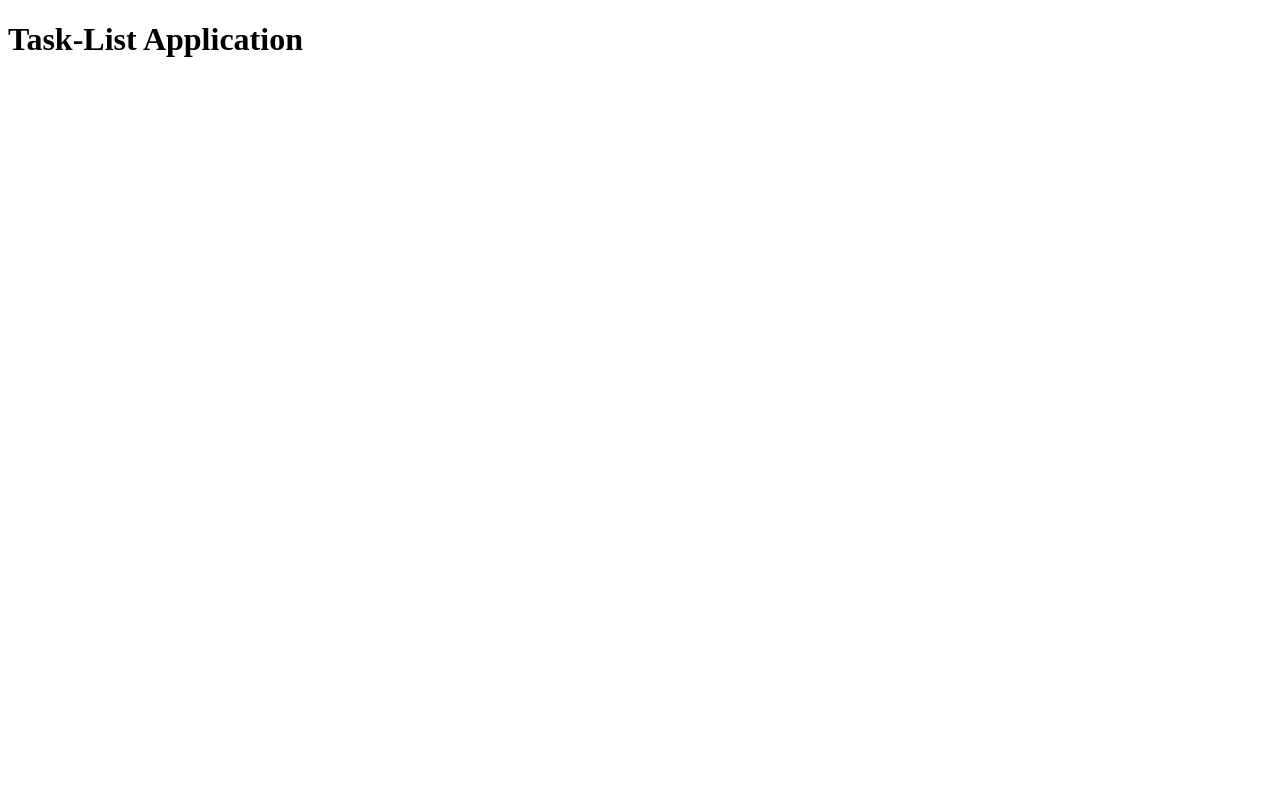
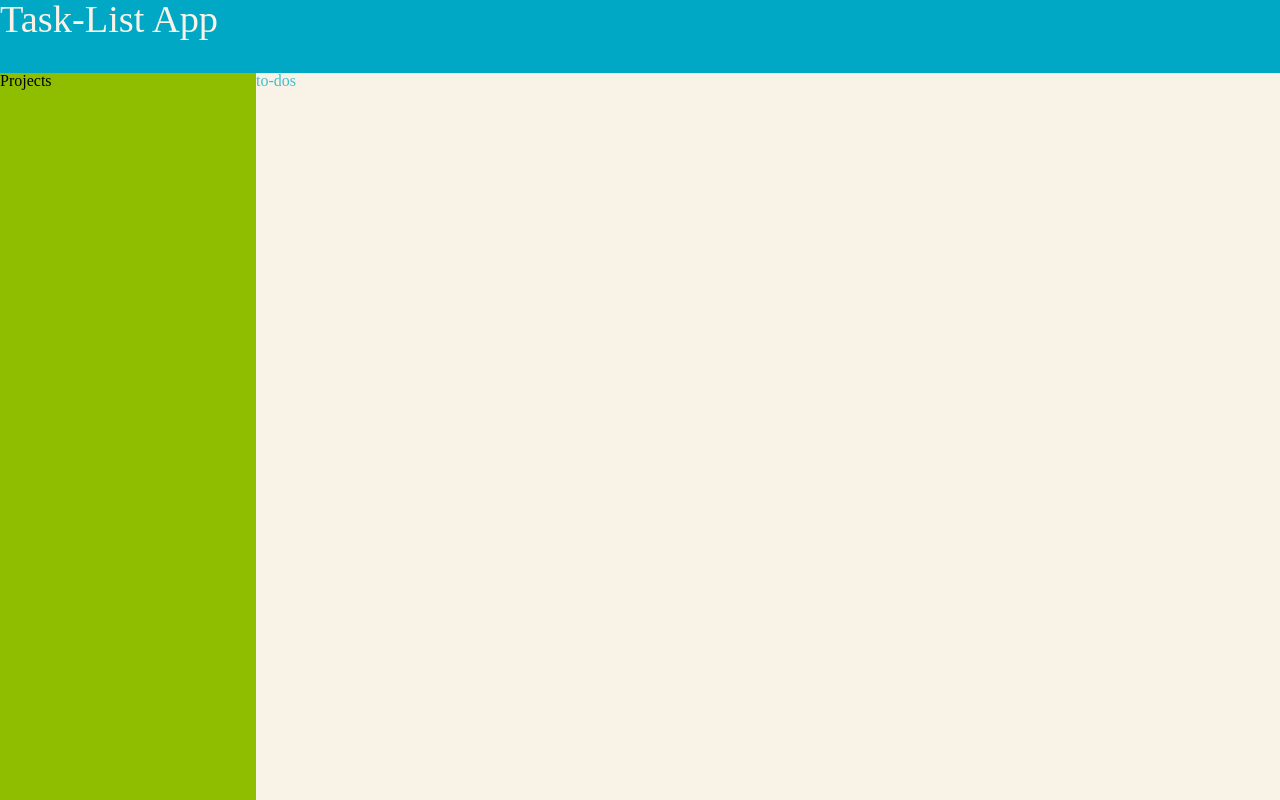
Before and after one commit to mhjarvis/task-list, a website built with webpack: page dist/index.html in a window 1280 px wide. Built offline with nearby package versions, Linux system fonts and the light colour scheme.

Commit message:
color and layout updates

```diff
--- a/dist/index.html
+++ b/dist/index.html
@@ -4,10 +4,21 @@
     <meta charset="UTF-8">
     <meta http-equiv="X-UA-Compatible" content="IE=edge">
     <meta name="viewport" content="width=device-width, initial-scale=1.0">
-    <title>Document</title>
+    <title>Task-List-App</title>
+    <link rel="stylesheet" type="text/css" href="stylesheet.css">
 </head>
 <body>
-    <h1>Task-List Application</h1>
+    <header>
+        <h1>Task-List App</h1>
+    </header>
+    <div class="container">
+        <section class="side">
+            <h3>Projects</h3>
+        </section>
+        <section class="main">
+            <h4>to-dos</h4>
+        </section>
+    </div>
     <script src="main.js"></script>
 </body>
 </html>
--- /dev/null
+++ b/dist/stylesheet.css
@@ -0,0 +1,80 @@
+html, body, div, span, applet, object, iframe,
+h1, h2, h3, h4, h5, h6, p, blockquote, pre,
+a, abbr, acronym, address, big, cite, code,
+del, dfn, em, img, ins, kbd, q, s, samp,
+small, strike, strong, sub, sup, tt, var,
+b, u, i, center,
+dl, dt, dd, ol, ul, li,
+fieldset, form, label, legend,
+table, caption, tbody, tfoot, thead, tr, th, td,
+article, aside, canvas, details, embed,
+figure, figcaption, footer, header, hgroup,
+menu, nav, output, ruby, section, summary,
+time, mark, audio, video {
+	margin: 0;
+	padding: 0;
+	border: 0;
+	font-size: 100%;
+	font: inherit;
+	vertical-align: baseline;
+}
+/* HTML5 display-role reset for older browsers */
+article, aside, details, figcaption, figure,
+footer, header, hgroup, menu, nav, section {
+	display: block;
+}
+body {
+	line-height: 1;
+}
+ol, ul {
+	list-style: none;
+}
+blockquote, q {
+	quotes: none;
+}
+blockquote:before, blockquote:after,
+q:before, q:after {
+	content: '';
+	content: none;
+}
+table {
+	border-collapse: collapse;
+	border-spacing: 0;
+}
+
+/********** Main Page Layout **********/
+
+html, body {
+    display: flex;
+    flex-direction: column;
+    height: 100%;
+    width: 100%;
+    margin: 0;
+}
+
+header {
+    height: 10%;
+    background-color: #00a8c6;
+    font-size: 3vw;
+    color: #f9f2e7;
+}
+
+.container {
+    display: flex;
+    height: 100%;
+    background-color: black;
+}
+
+.side {
+    left: 0;
+    width: 20%;
+    background-color: #8fbe00;
+    color: black;
+}
+
+.main {
+    height: 100%;
+    width: 80%;
+    background-color: #f9f2e7;
+    color: #40c0cb;
+}
```
